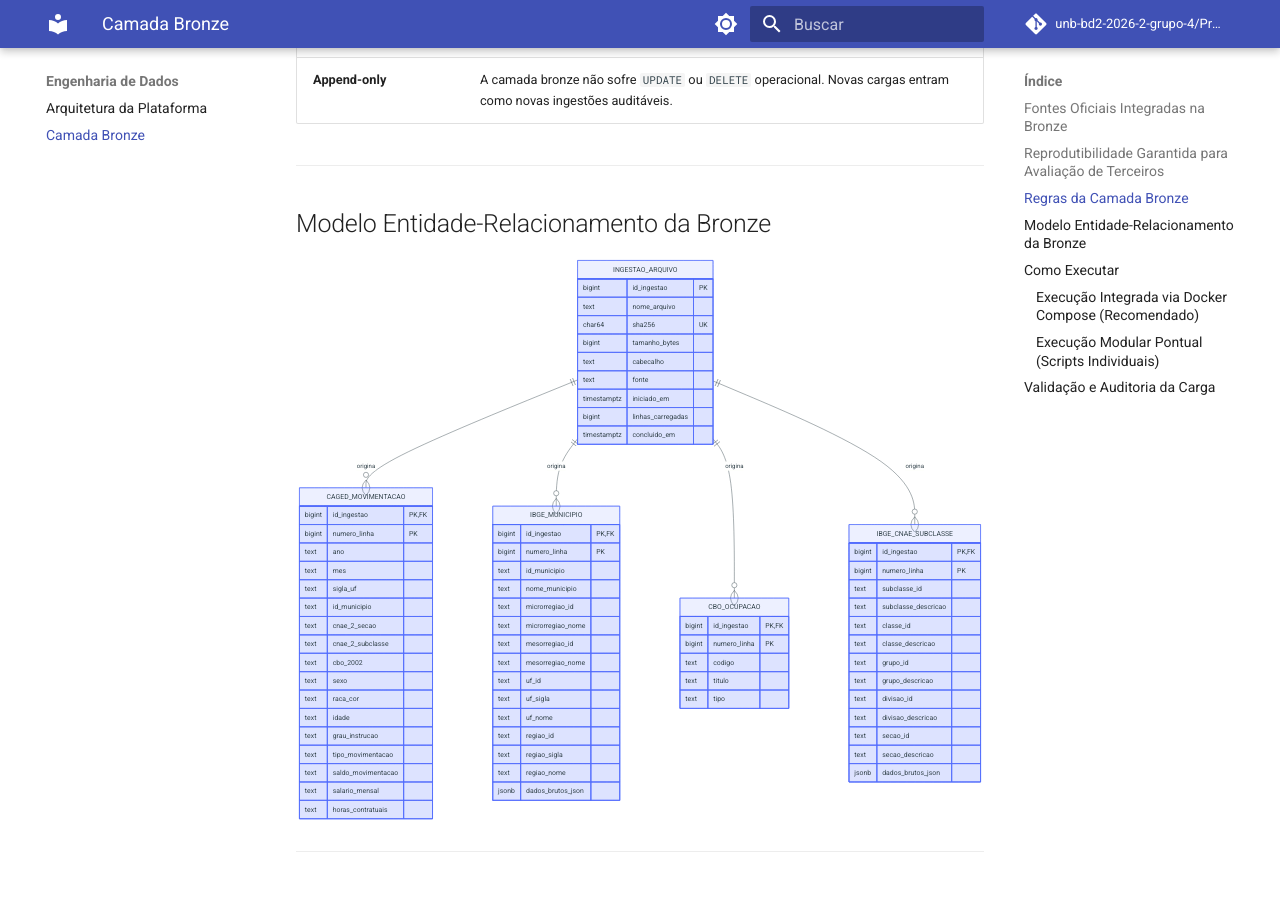
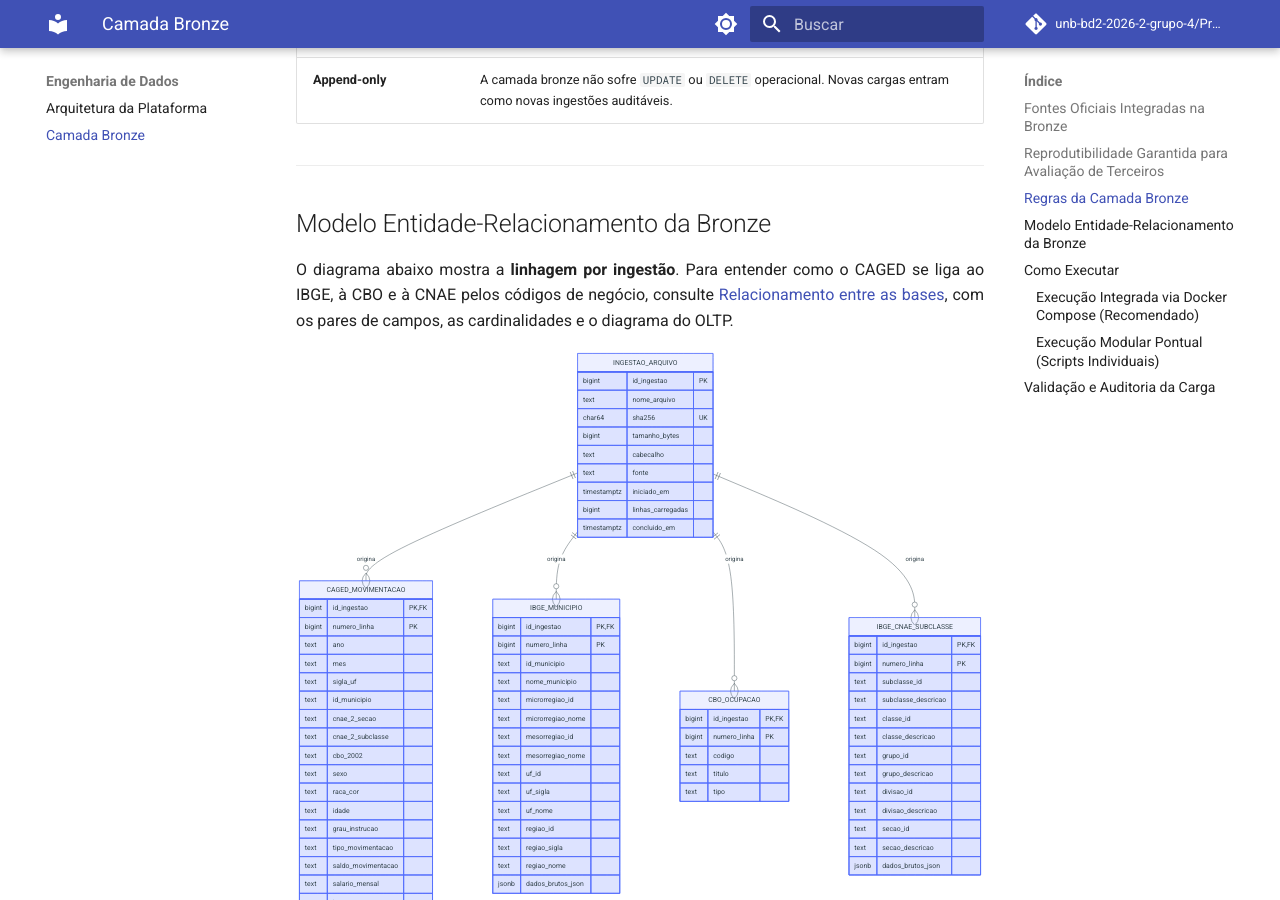
Before and after one commit to unb-bd2-2026-2-grupo-4/ProjetoIntegrado, an MkDocs documentation site: the page built from docs/camada-bronze.md, in a window 1280 px wide and 900 px high, scrolled down 1847 px. Built offline with MkDocs 1.6.1 and Material for MkDocs 9.7.7, drawn with Linux system fonts in a browser that asks for light colours; comment, search, counter and statistics services are not loaded.

Commit message:
docs: atualiza documentacao da camada bronze

````diff
--- a/docs/camada-bronze.md
+++ b/docs/camada-bronze.md
@@ -41,6 +41,8 @@ Dessa forma, qualquer terceiro consegue reproduzir a carga completa com um únic
 ---
 
 ## Modelo Entidade-Relacionamento da Bronze
+
+O diagrama abaixo mostra a **linhagem por ingestão**. Para entender como o CAGED se liga ao IBGE, à CBO e à CNAE pelos códigos de negócio, consulte [Relacionamento entre as bases](relacionamentos.md), com os pares de campos, as cardinalidades e o diagrama do OLTP.
 
 ```mermaid
 erDiagram
````
